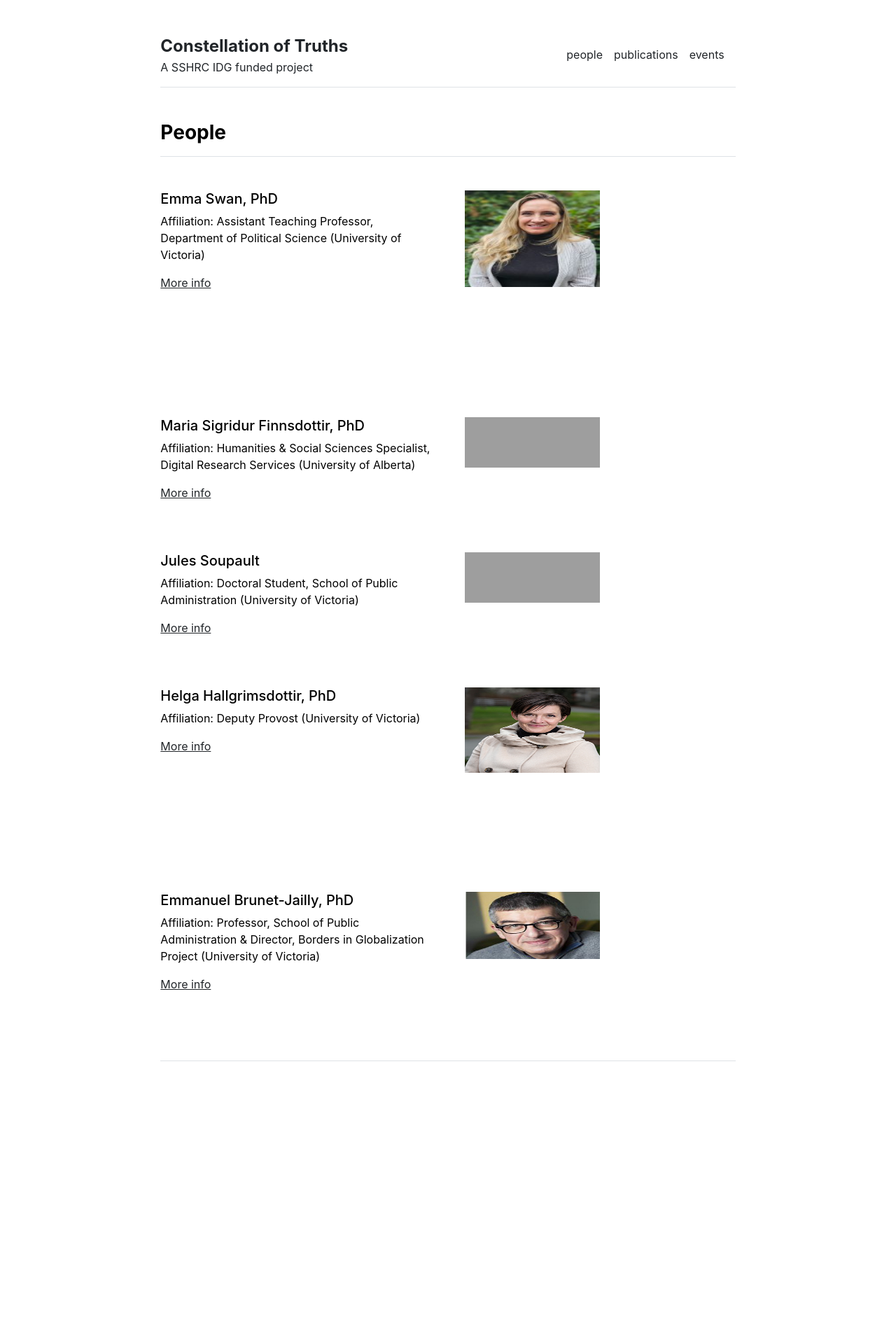
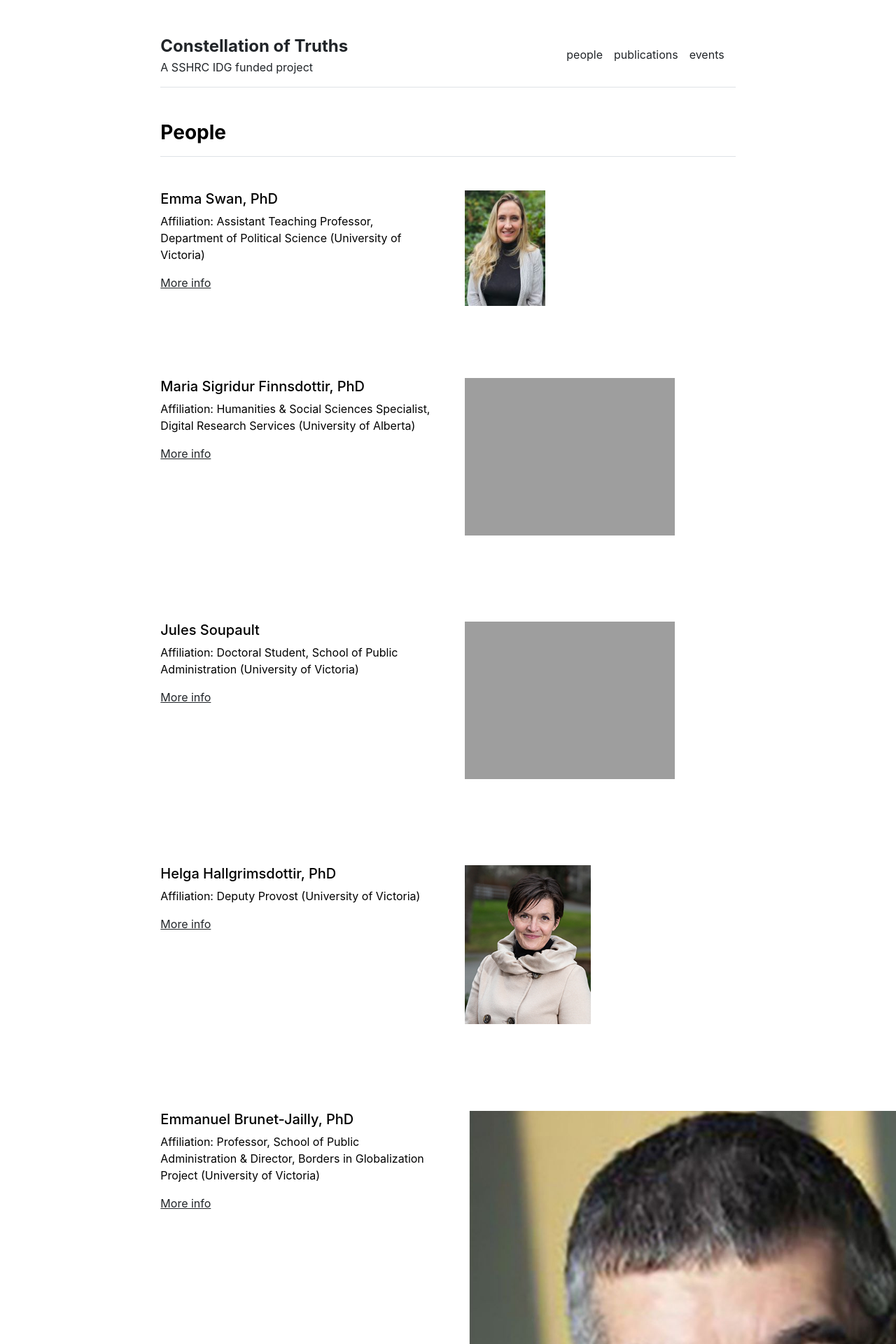
Before and after one commit to constellation-of-truths/constellation-of-truths, a Jekyll site: the page built from people.md, in a window 1280 px wide. Shown: the top 1920 px of the page at 70% size. Built offline with Jekyll 4.4.1, drawn with Linux system fonts in a browser that asks for light colours; before the commit the page ends 1660 px from its top, so only the background shows below that.

Commit message:
changing photo height

```diff
--- a/_layouts/people.html
+++ b/_layouts/people.html
@@ -13,7 +13,7 @@ layout: default
     <p><a href="{{ person.url }}">More info</a></p>
   </div>
   <div class="col-md-6">
-    <img src="{{ site.github.url }}/{{ person.image }}" alt="Contact" height='50%' width="50%">
+    <img src="{{ site.github.url }}/{{ person.image }}" alt="Contact" height='75%'>
   </div>
 </div>
 {% endfor %}
```
